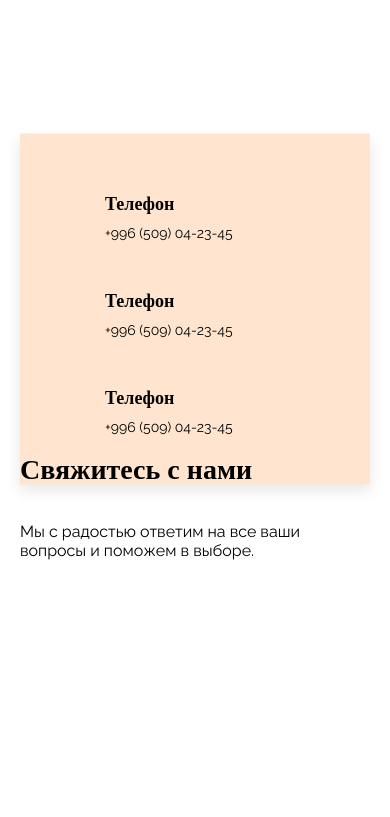
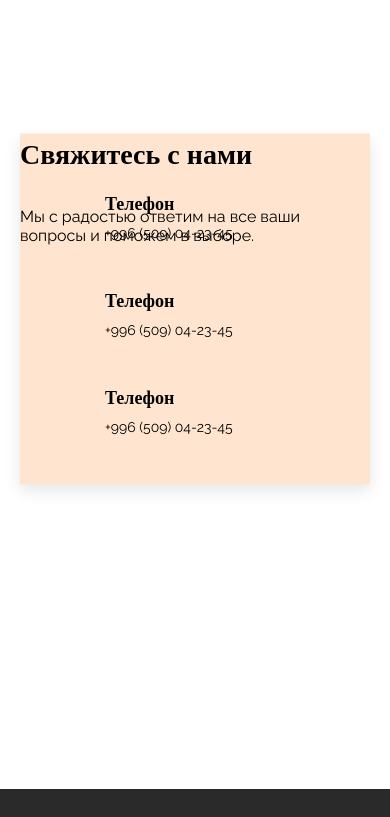
Before and after one commit to odswebdev/sanatorium-shipa-su, a plain HTML site: page index.html in a window 390 px wide. Shown: the part 9675-10492 px from the top of the page. Drawn offline with nearby package versions, Linux system fonts and the light colour scheme; a web font is replaced by a local one.

Commit message:
Добавил отступ от блока Свяжитесь с нами
Добавил отступ от блока Свяжитесь с нами на мобильном

```diff
--- a/css/style.css
+++ b/css/style.css
@@ -1165,4 +1165,7 @@ footer {
   .rooms-section-title::after {
     width: 50% !important;
   }
+  .right-block {
+   margin-top: -90%;
+  }
 }
```
